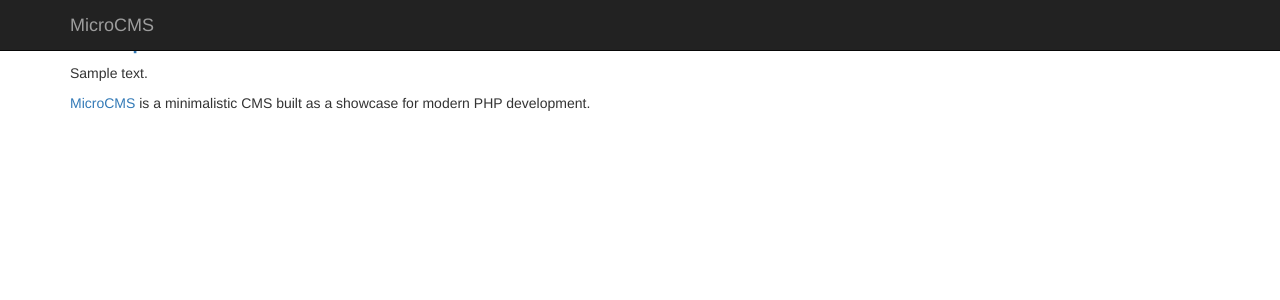
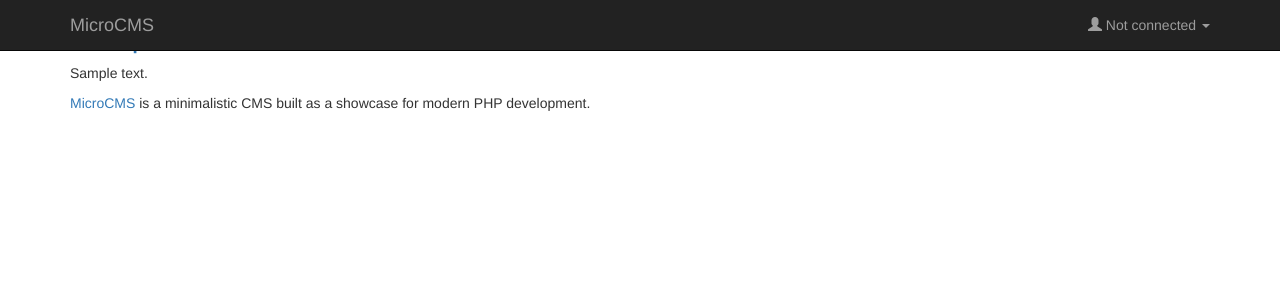
Before and after one commit to Boyman10/SilexTest, a PHP site: template views/index.html.twig in a window 1280 px wide. Shown: the top 300 px of the page. Run offline with PHP 8.4, Linux system fonts and the light colour scheme; the template is opened without the code that fills it: most values are stand-ins (such as "Sample title", 1, 10 or a date in 2020); some libraries are stand-ins or nearby versions.

Commit message:
Altering main layout to include the menu

```diff
--- a/views/layout.html.twig
+++ b/views/layout.html.twig
@@ -21,6 +21,25 @@
                     <a class="navbar-brand" href="{{ path('home') }}">MicroCMS</a>
                 </div>
                 <div class="collapse navbar-collapse" id="navbar-collapse-target">
+                    <ul class="nav navbar-nav navbar-right">
+                        {% if is_granted('IS_AUTHENTICATED_FULLY') %}
+                            <li class="dropdown">
+                            <a href="#" class="dropdown-toggle" data-toggle="dropdown">
+                                <span class="glyphicon glyphicon-user"></span> Welcome, {{ app.user.username }} <b class="caret"></b></a>
+                                <ul class="dropdown-menu">
+                                    <li><a href="{{ path('logout') }}">Log out</a></li>
+                                </ul>
+                            </li>
+                        {% else %}
+                            <li class="dropdown">
+                            <a href="#" class="dropdown-toggle" data-toggle="dropdown">
+                                <span class="glyphicon glyphicon-user"></span> Not connected <b class="caret"></b></a>
+                                <ul class="dropdown-menu">
+                                    <li><a href="{{ path('login') }}">Log in</a></li>
+                                </ul>
+                            </li>
+                        {% endif %}
+                    </ul>
                 </div>
             </div><!-- /.container -->
         </nav>
@@ -29,5 +48,10 @@
             <a href="https://github.com/bpesquet/OC-MicroCMS">MicroCMS</a> is a minimalistic CMS built as a showcase for modern PHP development.
         </footer>
     </div>
+
+    <!-- jQuery -->
+    <script src="{{ asset('/lib/jquery/jquery.min.js') }}"></script>
+    <!-- JavaScript Boostrap plugin -->
+    <script src="{{ asset('/lib/bootstrap/js/bootstrap.min.js') }}"></script>
 </body>
 </html>
```
